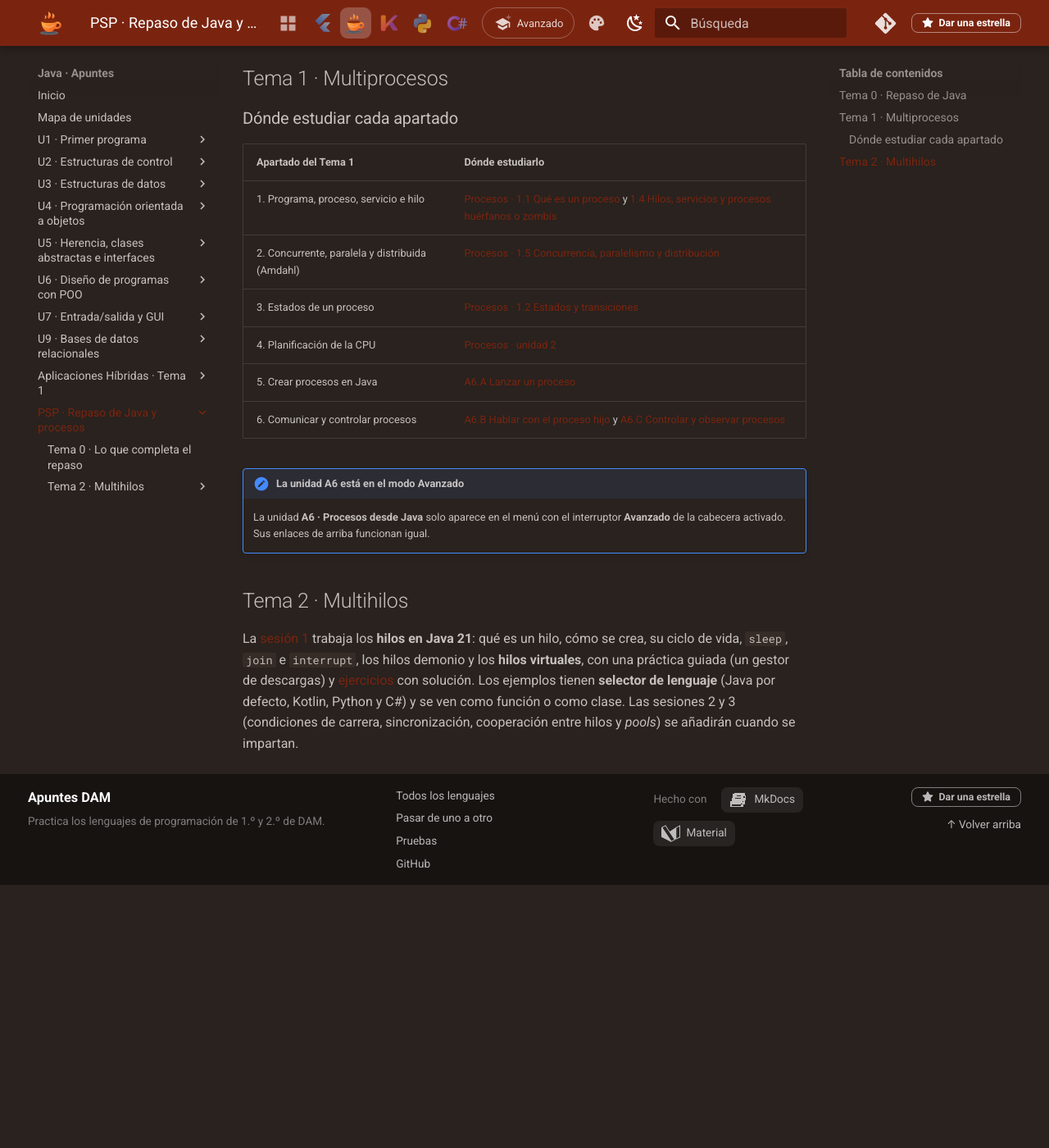
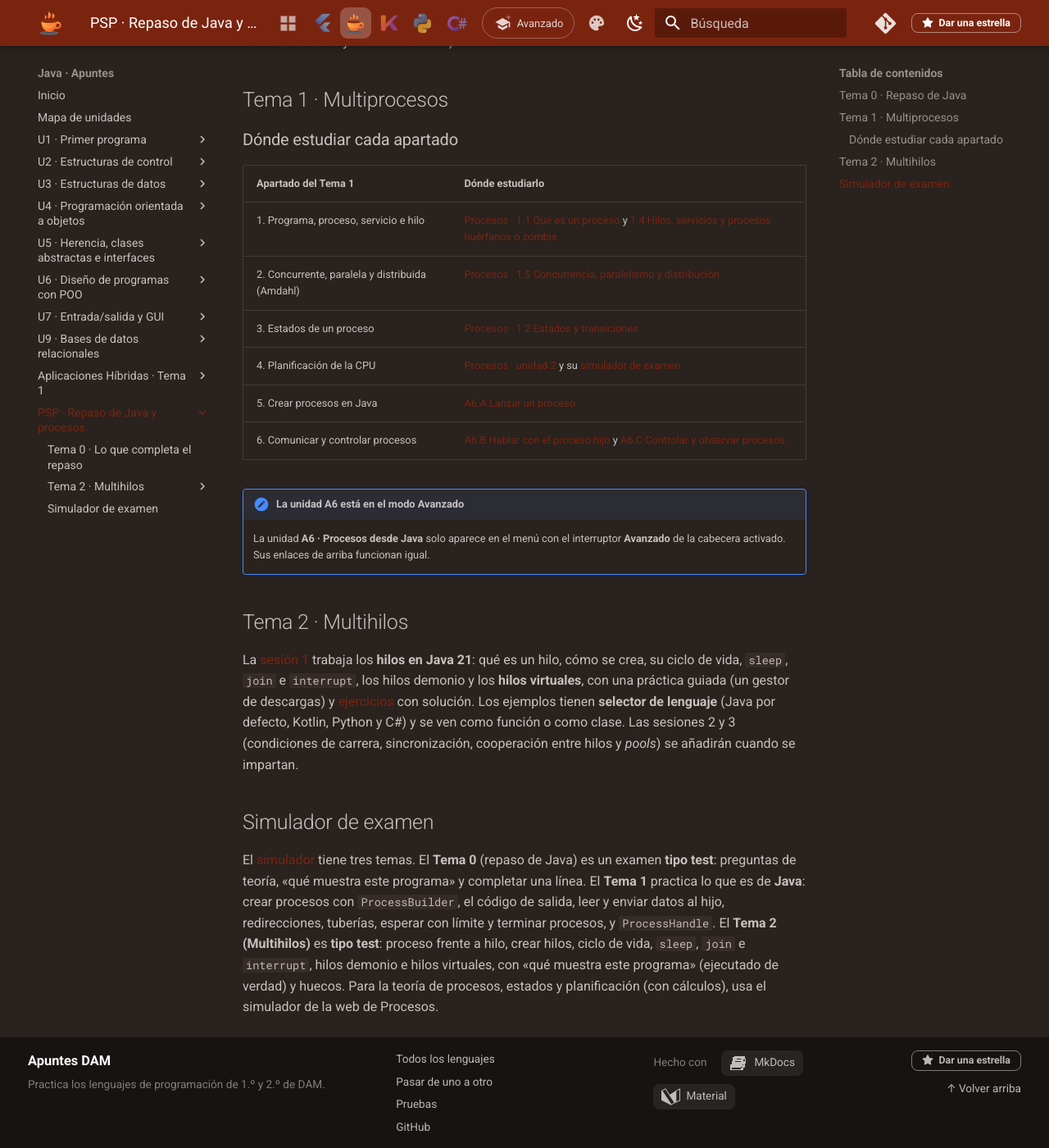
Before and after one commit to apuntes-dam/java-apuntes, an MkDocs documentation site: the page built from docs/psp/index.md, in a window 1280 px wide and 1400 px high, scrolled down 471 px. Shown: the whole window at 82% size. Built offline with MkDocs 1.6.1 and Material for MkDocs 9.7.7, drawn with Linux system fonts in a browser that asks for light colours; comment, search, counter and statistics services are not loaded; before the commit the page ends 1550 px from its top, so only the background shows below that; some of the changed text lies outside the part shown.

Commit message:
Volver a mostrar los exámenes de práctica: en el menú, en el buscador y con enlaces desde las unidades
Co-Authored-By: Claude Sonnet 5.5 <noreply@anthropic.com>

```diff
--- a/docs/psp/index.md
+++ b/docs/psp/index.md
@@ -1,6 +1,6 @@
 # PSP · Repaso de Java y procesos
 
-Esta sección acompaña al módulo *Programación de Servicios y Procesos* de 2.º DAM, en los temas que ya se han impartido: el **Tema 0 (Repaso de Java)**, el **Tema 1 (Multiprocesos)** y, desde la sesión 1, el **Tema 2 (Multihilos)**. La teoría y los boletines del módulo están en [la web del módulo](https://joselejimenez.github.io/PSP/) (es del profesorado, no de esta web). Aquí no se repite la teoría: se indica **dónde estudiar cada apartado** en las webs de apuntes, se añade lo que faltaba.
+Esta sección acompaña al módulo *Programación de Servicios y Procesos* de 2.º DAM, en los temas que ya se han impartido: el **Tema 0 (Repaso de Java)**, el **Tema 1 (Multiprocesos)** y, desde la sesión 1, el **Tema 2 (Multihilos)**. La teoría y los boletines del módulo están en [la web del módulo](https://joselejimenez.github.io/PSP/) (es del profesorado, no de esta web). Aquí no se repite la teoría: se indica **dónde estudiar cada apartado** en las webs de apuntes, se añade lo que faltaba y hay un **simulador de examen** tipo test.
 
 ## Tema 0 · Repaso de Java
 
@@ -15,7 +15,7 @@ Casi todo el Java de 1.º DAM que pide el tema está en las unidades de esta web
 | 1. Programa, proceso, servicio e hilo | [Procesos · 1.1 Qué es un proceso](https://apuntes-dam.github.io/procesos-apuntes/u01/01-proceso/) y [1.4 Hilos, servicios y procesos huérfanos o zombis](https://apuntes-dam.github.io/procesos-apuntes/u01/04-hilos-servicios/) |
 | 2. Concurrente, paralela y distribuida (Amdahl) | [Procesos · 1.5 Concurrencia, paralelismo y distribución](https://apuntes-dam.github.io/procesos-apuntes/u01/05-concurrencia/) |
 | 3. Estados de un proceso | [Procesos · 1.2 Estados y transiciones](https://apuntes-dam.github.io/procesos-apuntes/u01/02-estados/) |
-| 4. Planificación de la CPU | [Procesos · unidad 2](https://apuntes-dam.github.io/procesos-apuntes/u02/) |
+| 4. Planificación de la CPU | [Procesos · unidad 2](https://apuntes-dam.github.io/procesos-apuntes/u02/) y su [simulador de examen](https://apuntes-dam.github.io/procesos-apuntes/simulador-examen/) |
 | 5. Crear procesos en Java | [A6.A Lanzar un proceso](../avanzado/a6/t-lanzar.md) |
 | 6. Comunicar y controlar procesos | [A6.B Hablar con el proceso hijo](../avanzado/a6/t-flujos.md) y [A6.C Controlar y observar procesos](../avanzado/a6/t-controlar.md) |
 
@@ -25,3 +25,7 @@ Casi todo el Java de 1.º DAM que pide el tema está en las unidades de esta web
 ## Tema 2 · Multihilos
 
 La [sesión 1](tema2/index.md) trabaja los **hilos en Java 21**: qué es un hilo, cómo se crea, su ciclo de vida, `sleep`, `join` e `interrupt`, los hilos demonio y los **hilos virtuales**, con una práctica guiada (un gestor de descargas) y [ejercicios](tema2/ejercicios.md) con solución. Los ejemplos tienen **selector de lenguaje** (Java por defecto, Kotlin, Python y C#) y se ven como función o como clase. Las sesiones 2 y 3 (condiciones de carrera, sincronización, cooperación entre hilos y *pools*) se añadirán cuando se impartan.
+
+## Simulador de examen
+
+El [simulador](simulador.md) tiene tres temas. El **Tema 0** (repaso de Java) es un examen **tipo test**: preguntas de teoría, «qué muestra este programa» y completar una línea. El **Tema 1** practica lo que es de **Java**: crear procesos con `ProcessBuilder`, el código de salida, leer y enviar datos al hijo, redirecciones, tuberías, esperar con límite y terminar procesos, y `ProcessHandle`. El **Tema 2 (Multihilos)** es **tipo test**: proceso frente a hilo, crear hilos, ciclo de vida, `sleep`, `join` e `interrupt`, hilos demonio e hilos virtuales, con «qué muestra este programa» (ejecutado de verdad) y huecos. Para la teoría de procesos, estados y planificación (con cálculos), usa el simulador de la web de Procesos.
--- a/mkdocs.yml
+++ b/mkdocs.yml
@@ -187,6 +187,7 @@ nav:
           - "2.5 Hilos virtuales": psp/tema2/05-virtuales.md
           - "2.6 Práctica: gestor de descargas": psp/tema2/06-descargas.md
           - "Ejercicios del Tema 2": psp/tema2/ejercicios.md
+      - "Simulador de examen": psp/simulador.md
 
 extra_javascript:
   - assets/narrador.js
--- a/overrides/main.html
+++ b/overrides/main.html
@@ -1,6 +1,5 @@
 {% extends "base.html" %}
 {% block extrahead %}
   {{ super() }}
-{% if page and page.meta and page.meta.noindex %}  <meta name="robots" content="noindex, nofollow">
-{% endif %}  <script src="{{ 'assets/lenguajes.js?v=4de3ec39' | url }}"></script>
+  <script src="{{ 'assets/lenguajes.js?v=4de3ec39' | url }}"></script>
 {% endblock %}
```
Also changed, not shown: docs/psp/simulador.md (+0 -6 lines), docs/psp/tema0.md (+2 -0 lines).
